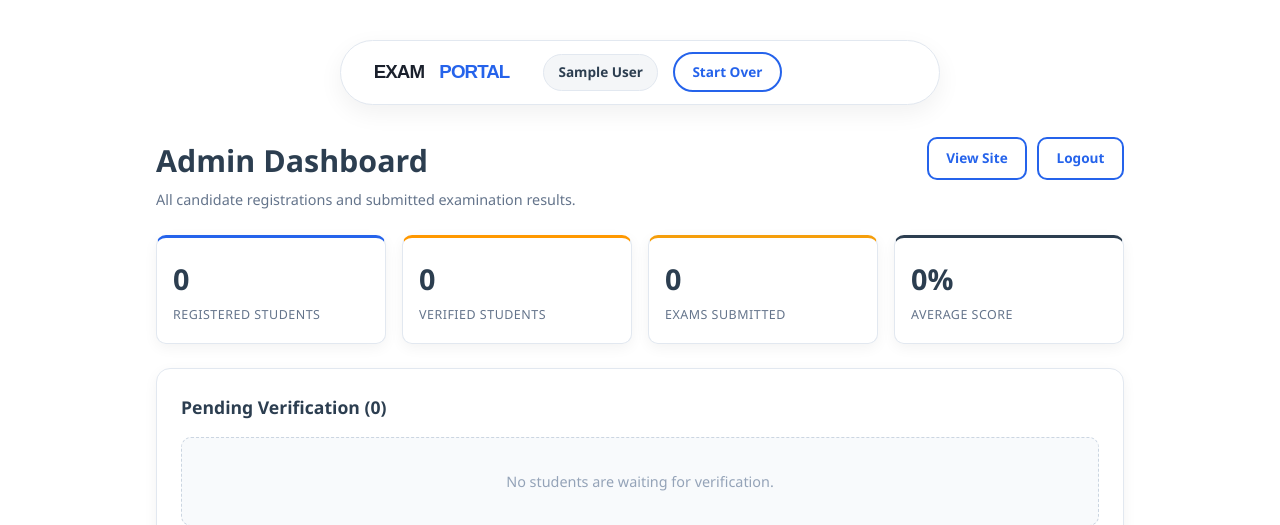
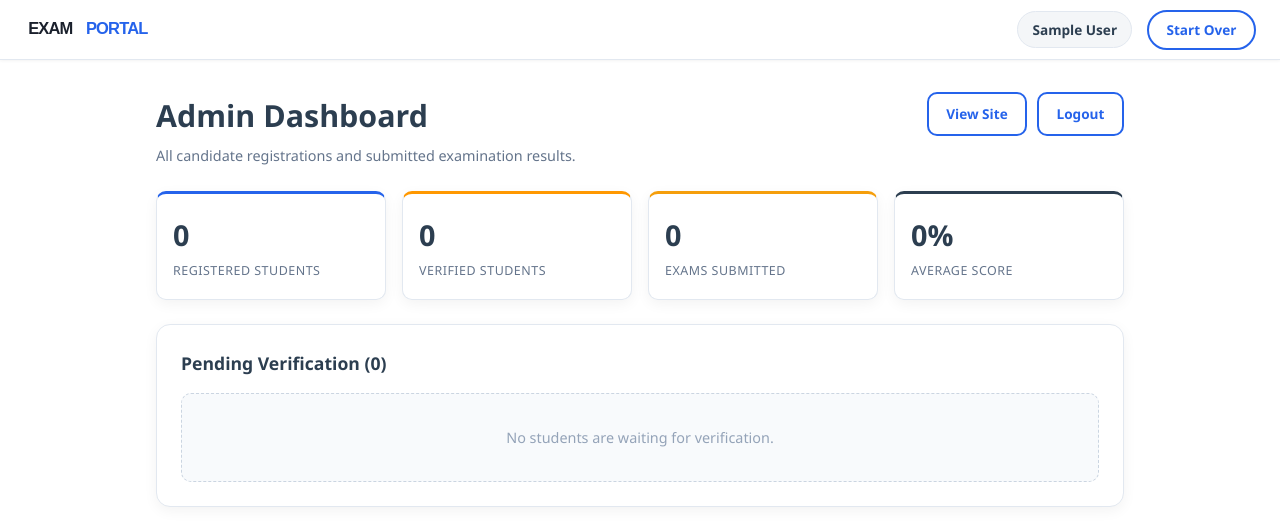
Before and after one commit to gaurav11072001/Assessment-, a Flask app: page /admin in a window 1280 px wide. Shown: the top 525 px of the page. Run offline with Flask 3, Linux system fonts and the light colour scheme; the visitor is signed in with stand-in values (Sample User, id 1); data that the repository does not hold is empty; some libraries are stand-ins or nearby versions.

Commit message:
Rework navbar into a proper full-width sticky bar; version static CSS

```diff
--- a/app.py
+++ b/app.py
@@ -24,6 +24,7 @@ app.config["SESSION_COOKIE_HTTPONLY"] = True
 app.config["SESSION_COOKIE_SECURE"] = os.environ.get("COOKIE_SECURE", "0") == "1"
 app.config["PERMANENT_SESSION_LIFETIME"] = 60 * 60 * 6
 app.config["MAX_CONTENT_LENGTH"] = 64 * 1024
+app.config["ASSET_VERSION"] = os.environ.get("ASSET_VERSION", "20261022nav")
 
 ADMIN_USER = os.environ.get("ADMIN_USER", "admin")
 ADMIN_PASSWORD = os.environ.get("ADMIN_PASSWORD", "admin123")
--- a/static/style.css
+++ b/static/style.css
@@ -27,31 +27,30 @@ body {
 }
 
 .navbar {
+    position: sticky;
+    top: 0;
     display: flex;
     align-items: center;
-    gap: 1.5rem;
-    padding: 0.7rem 1.75rem;
+    justify-content: space-between;
+    gap: 1rem;
+    padding: 0.6rem 1.5rem;
     background: var(--white);
-    border: 1px solid var(--border);
-    border-radius: 50px;
-    box-shadow: 0 8px 24px rgba(0,0,0,0.06);
-    max-width: 600px;
-    margin: 2.5rem auto 0;
+    border-bottom: 1px solid var(--border);
+    box-shadow: 0 1px 3px rgba(0,0,0,0.05);
     z-index: 100;
 }
 
 .nav-brand {
-    font-size: 1.5rem;
-    font-weight: 800;
-    color: var(--charcoal);
+    display: flex;
+    align-items: center;
     text-decoration: none;
-    letter-spacing: -0.5px;
+    flex: 0 0 auto;
 }
 
 .nav-brand span { color: var(--blue); }
 
 .nav-logo {
-    width: 150px;
+    width: 132px;
     height: auto;
     display: block;
 }
@@ -73,6 +72,7 @@ body {
     display: flex;
     align-items: center;
     gap: 0.9rem;
+    min-width: 0;
 }
 
 .nav-user {
@@ -87,6 +87,13 @@ body {
     max-width: 180px;
     overflow: hidden;
     text-overflow: ellipsis;
+}
+
+@media (max-width: 600px) {
+    .navbar { padding: 0.55rem 1rem; gap: 0.75rem; }
+    .nav-logo { width: 106px; }
+    .nav-user { display: none; }
+    .nav-reset { padding: 0.4rem 0.85rem; font-size: 0.78rem; }
 }
 
 .container { max-width: 1000px; margin: 0 auto; padding: 2rem 1rem; }
--- a/templates/base.html
+++ b/templates/base.html
@@ -4,7 +4,7 @@
     <meta charset="UTF-8">
     <meta name="viewport" content="width=device-width, initial-scale=1.0">
     <title>{% block title %}Aptitude & Reasoning Test{% endblock %}</title>
-    <link rel="stylesheet" href="{{ url_for('static', filename='style.css') }}">
+    <link rel="stylesheet" href="{{ url_for('static', filename='style.css', v=config.ASSET_VERSION) }}">
 </head>
 <body>
     <nav class="navbar">
```
